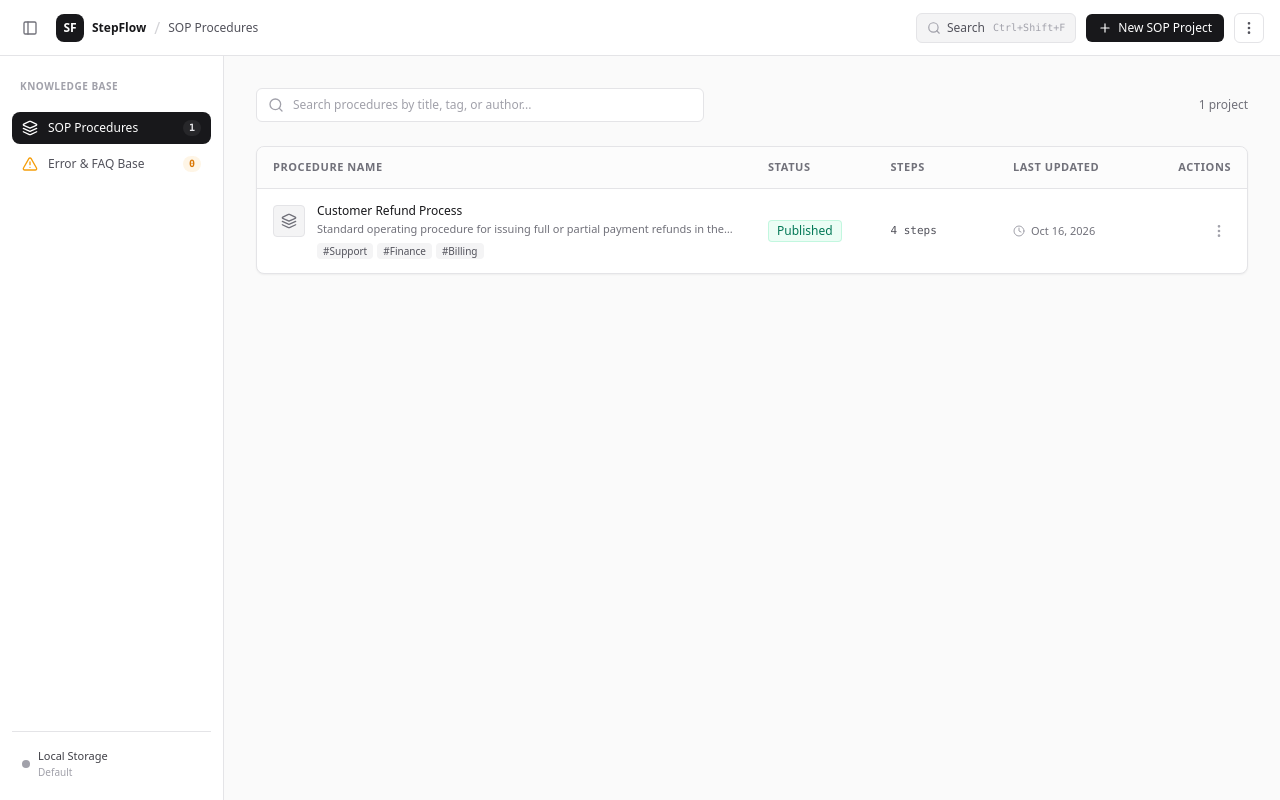
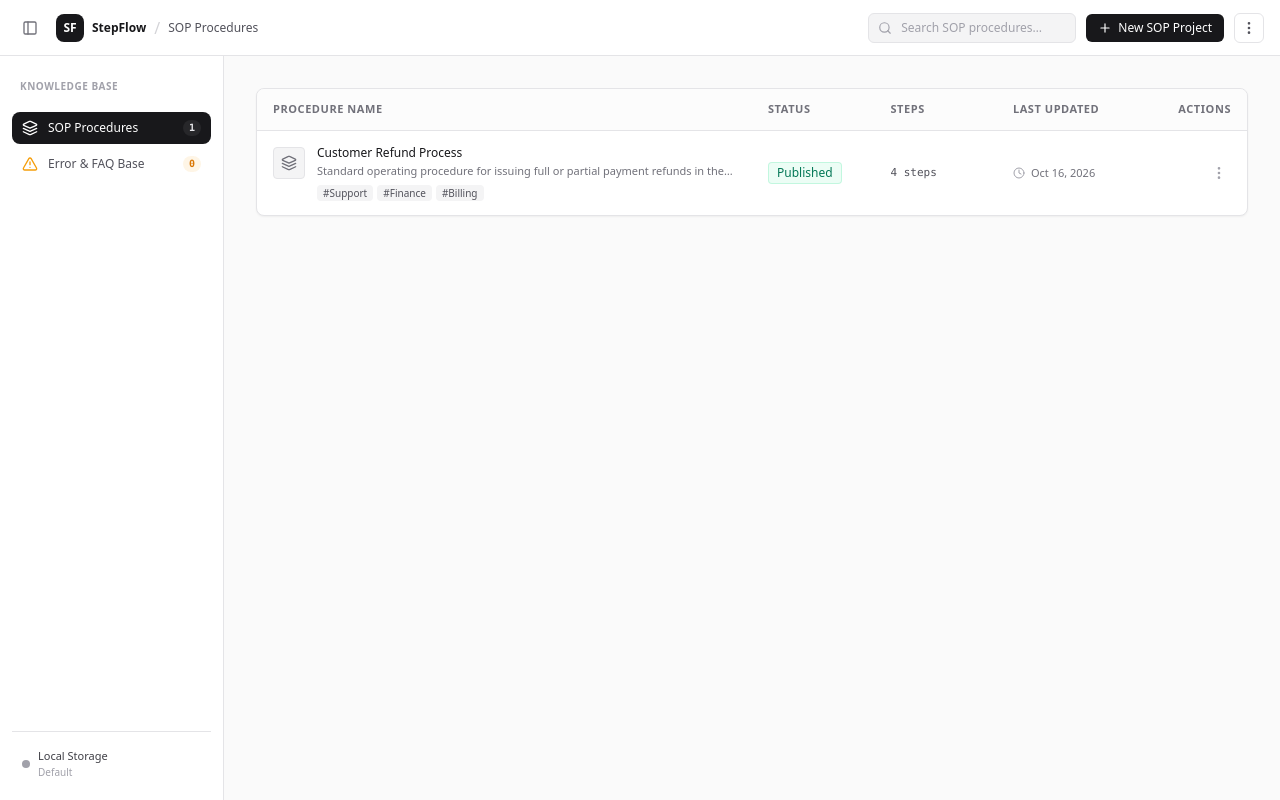
Before and after one commit to JaipaNero/stepflow, a React (Vite) app: page / in a window 1280 px wide. Built offline with nearby package versions, Linux system fonts and the light colour scheme.

Commit message:
refactor: consolidate to single global context-aware search in header

```diff
--- a/src/components/dashboard/ProjectLibrary.tsx
+++ b/src/components/dashboard/ProjectLibrary.tsx
@@ -50,6 +50,10 @@ export const ProjectLibrary: React.FC = () => {
   const [showEditorModal, setShowEditorModal] = useState(false);
 
   const [searchQuery, setSearchQuery] = useState('');
+
+  // Clear search when switching tabs so results don't bleed across views
+  useEffect(() => { setSearchQuery(''); }, [libraryTab]);
+
   const [showNewModal, setShowNewModal] = useState(false);
   const [newTitle, setNewTitle] = useState('');
   const [newDescription, setNewDescription] = useState('');
@@ -99,11 +103,12 @@ export const ProjectLibrary: React.FC = () => {
     loadErrorFaq();
   }, [loadErrorFaq]);
 
-  // Global search HUD shortcut listener (Ctrl+Shift+F)
+  // Global search shortcut listener (Ctrl+Shift+F) → focus the header search input
   useEffect(() => {
     if (typeof window !== 'undefined' && window.electronAPI?.onOpenSearchHud) {
       const unsub = window.electronAPI.onOpenSearchHud(() => {
-        setShowSearchHud(true);
+        const el = document.getElementById('global-search-input') as HTMLInputElement | null;
+        if (el) { el.focus(); el.select(); }
       });
       return unsub;
     }
@@ -291,19 +296,29 @@ export const ProjectLibrary: React.FC = () => {
 
         {/* Right: Search, Primary Action & Settings Menu */}
         <div className="titlebar-no-drag flex items-center gap-2.5">
-          {/* Quick Spotlight Search HUD shortcut */}
-          <button
-            type="button"
-            onClick={() => setShowSearchHud(true)}
-            className="inline-flex items-center gap-1.5 px-2.5 py-1.5 rounded-md bg-zinc-100 dark:bg-zinc-800 hover:bg-zinc-200 dark:hover:bg-zinc-700 text-zinc-600 dark:text-zinc-300 border border-zinc-200 dark:border-zinc-700 text-xs font-medium transition-colors shadow-xs cursor-pointer"
-            title="Open Spotlight Search (Ctrl+Shift+F)"
-          >
-            <Search className="w-3.5 h-3.5 text-zinc-400" />
-            <span className="hidden sm:inline">Search</span>
-            <kbd className="font-mono text-[10px] text-zinc-400 dark:text-zinc-500 ml-0.5">
-              {isMac ? 'Cmd' : 'Ctrl'}+Shift+F
-            </kbd>
-          </button>
+          {/* Global context-aware search input */}
+          <div className="relative">
+            <Search className="w-3.5 h-3.5 text-zinc-400 absolute left-2.5 top-1/2 -translate-y-1/2 pointer-events-none" />
+            <input
+              id="global-search-input"
+              type="text"
+              placeholder={libraryTab === 'sop' ? 'Search SOP procedures…' : 'Search error solutions…'}
+              value={searchQuery}
+              onChange={(e) => setSearchQuery(e.target.value)}
+              onKeyDown={(e) => { if (e.key === 'Escape') setSearchQuery(''); }}
+              className="w-52 pl-8 pr-3 py-1.5 text-xs rounded-md bg-zinc-100 dark:bg-zinc-800 border border-zinc-200 dark:border-zinc-700 text-zinc-900 dark:text-zinc-100 placeholder-zinc-400 focus:outline-none focus:ring-1 focus:ring-zinc-400 dark:focus:ring-zinc-600 focus:w-72 transition-all duration-200 shadow-xs"
+            />
+            {searchQuery && (
+              <button
+                type="button"
+                onClick={() => setSearchQuery('')}
+                className="absolute right-2 top-1/2 -translate-y-1/2 text-zinc-400 hover:text-zinc-700 dark:hover:text-zinc-200 cursor-pointer"
+                title="Clear search"
+              >
+                <X className="w-3 h-3" />
+              </button>
+            )}
+          </div>
 
           {/* Primary Action Button (SOP or Error FAQ) */}
           {libraryTab === 'sop' ? (
@@ -572,6 +587,7 @@ export const ProjectLibrary: React.FC = () => {
         <div className="flex-1 overflow-y-auto">
           {libraryTab === 'error_faq' ? (
             <ErrorKnowledgeBaseView
+              searchQuery={searchQuery}
               onAddNew={() => {
                 setEditorItem(null);
                 setShowEditorModal(true);
@@ -583,28 +599,9 @@ export const ProjectLibrary: React.FC = () => {
             />
           ) : (
             <main className="flex-1 max-w-6xl w-full mx-auto p-6 md:p-8 flex flex-col">
-        {/* Search & Statistics Bar */}
-        <div className="flex flex-col sm:flex-row items-stretch sm:items-center justify-between gap-4 mb-6">
-          <div className="relative flex-1 max-w-md">
-            <Search className="w-4 h-4 text-zinc-400 absolute left-3 top-1/2 -translate-y-1/2" />
-            <input
-              type="text"
-              placeholder="Search procedures by title, tag, or author..."
-              value={searchQuery}
-              onChange={(e) => setSearchQuery(e.target.value)}
-              className="w-full pl-9 pr-3 py-2 text-xs rounded-md bg-white dark:bg-zinc-900 border border-zinc-200 dark:border-zinc-800 text-zinc-900 dark:text-zinc-100 placeholder-zinc-400 focus:outline-none focus:ring-1 focus:ring-zinc-400 dark:focus:ring-zinc-600 transition-all"
-            />
-          </div>
-
-          <div className="flex items-center gap-2 text-xs text-zinc-500 dark:text-zinc-400">
-            <span>
-              {filteredProjects.length}{' '}
-              {filteredProjects.length === 1 ? 'project' : 'projects'}
-            </span>
-          </div>
-        </div>
 
         {/* Project List */}
+
         {filteredProjects.length === 0 ? (
           <div className="flex-1 flex flex-col items-center justify-center border border-dashed border-zinc-300 dark:border-zinc-800 rounded-lg p-12 text-center bg-white/50 dark:bg-zinc-900/40">
             <div className="w-12 h-12 rounded-full bg-zinc-100 dark:bg-zinc-800 flex items-center justify-center text-zinc-400 mb-3">
--- a/src/components/faq/ErrorKnowledgeBaseView.tsx
+++ b/src/components/faq/ErrorKnowledgeBaseView.tsx
@@ -1,6 +1,5 @@
 import React, { useState, useMemo, useEffect } from 'react';
 import {
-  Search,
   Plus,
   Copy,
   Check,
@@ -12,17 +11,18 @@ import { useSopStore } from '../../store/useSopStore';
 import { ErrorFaqItem } from '../../types/sop';
 
 interface ErrorKnowledgeBaseViewProps {
+  searchQuery: string;
   onAddNew: () => void;
   onEditItem: (item: ErrorFaqItem) => void;
 }
 
 export const ErrorKnowledgeBaseView: React.FC<ErrorKnowledgeBaseViewProps> = ({
+  searchQuery,
   onAddNew,
   onEditItem,
 }) => {
   const { errorFaqItems, loadErrorFaq, deleteErrorFaqItem } = useSopStore();
 
-  const [searchQuery, setSearchQuery] = useState('');
   const [selectedTag, setSelectedTag] = useState<string | null>(null);
   const [copiedId, setCopiedId] = useState<string | null>(null);
 
@@ -80,26 +80,6 @@ export const ErrorKnowledgeBaseView: React.FC<ErrorKnowledgeBaseViewProps> = ({
 
   return (
     <div className="flex-1 max-w-6xl w-full mx-auto p-6 md:p-8 flex flex-col animate-fadeIn">
-      {/* Search & Statistics Bar */}
-      <div className="flex flex-col sm:flex-row items-stretch sm:items-center justify-between gap-4 mb-4">
-        <div className="relative flex-1 max-w-md">
-          <Search className="w-4 h-4 text-zinc-400 absolute left-3 top-1/2 -translate-y-1/2" />
-          <input
-            type="text"
-            placeholder="Search error solutions by title, error code, symptoms, or tags..."
-            value={searchQuery}
-            onChange={(e) => setSearchQuery(e.target.value)}
-            className="w-full pl-9 pr-3 py-2 text-xs rounded-md bg-white dark:bg-zinc-900 border border-zinc-200 dark:border-zinc-800 text-zinc-900 dark:text-zinc-100 placeholder-zinc-400 focus:outline-none focus:ring-1 focus:ring-zinc-400 dark:focus:ring-zinc-600 transition-all"
-          />
-        </div>
-
-        <div className="flex items-center gap-2 text-xs text-zinc-500 dark:text-zinc-400">
-          <span>
-            {filteredItems.length}{' '}
-            {filteredItems.length === 1 ? 'solution' : 'solutions'}
-          </span>
-        </div>
-      </div>
 
       {/* Tag Filter Pills */}
       {allTags.length > 0 && (
@@ -150,12 +130,11 @@ export const ErrorKnowledgeBaseView: React.FC<ErrorKnowledgeBaseViewProps> = ({
             <button
               type="button"
               onClick={() => {
-                setSearchQuery('');
                 setSelectedTag(null);
               }}
               className="text-xs text-zinc-700 dark:text-zinc-300 underline font-medium cursor-pointer"
             >
-              Clear filters
+              Clear tag filter
             </button>
           ) : (
             <button
```
